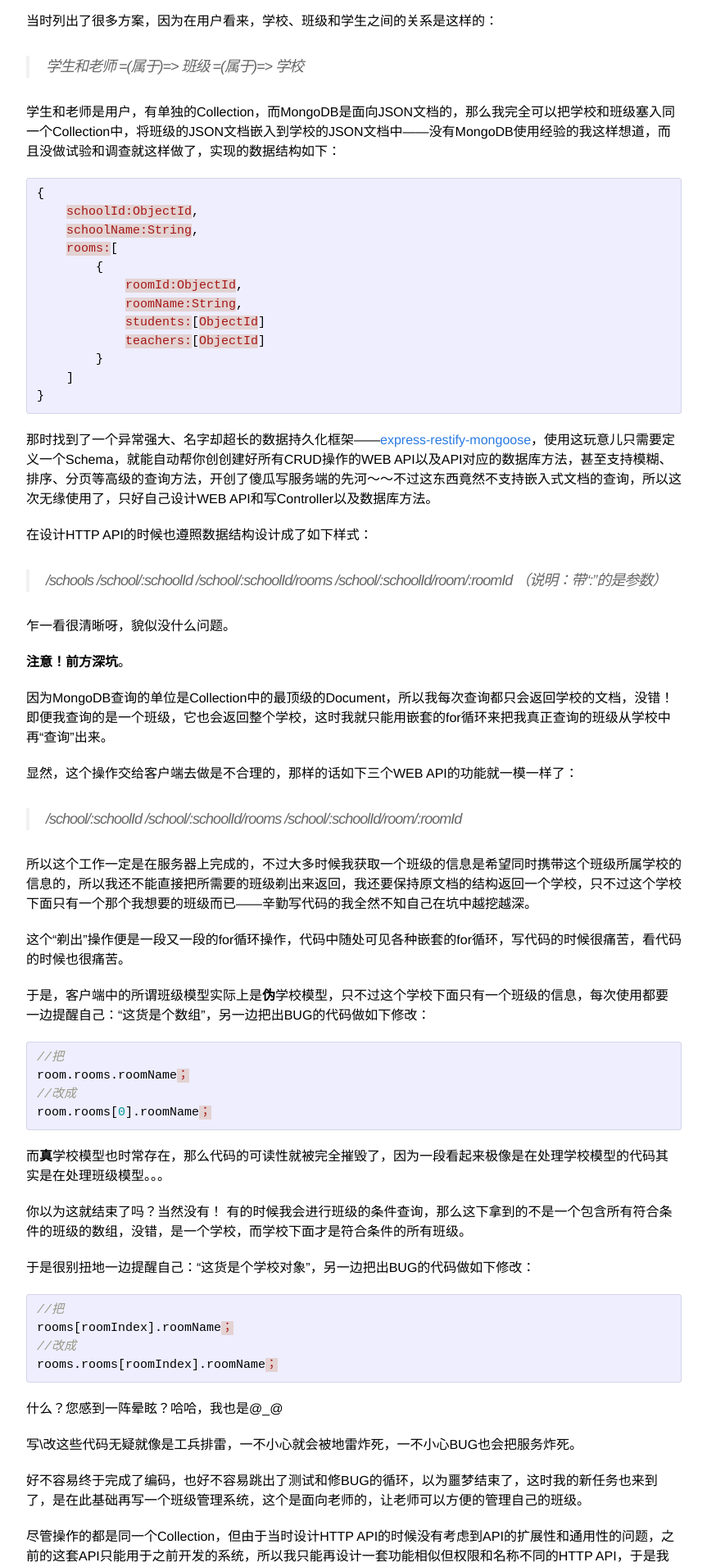
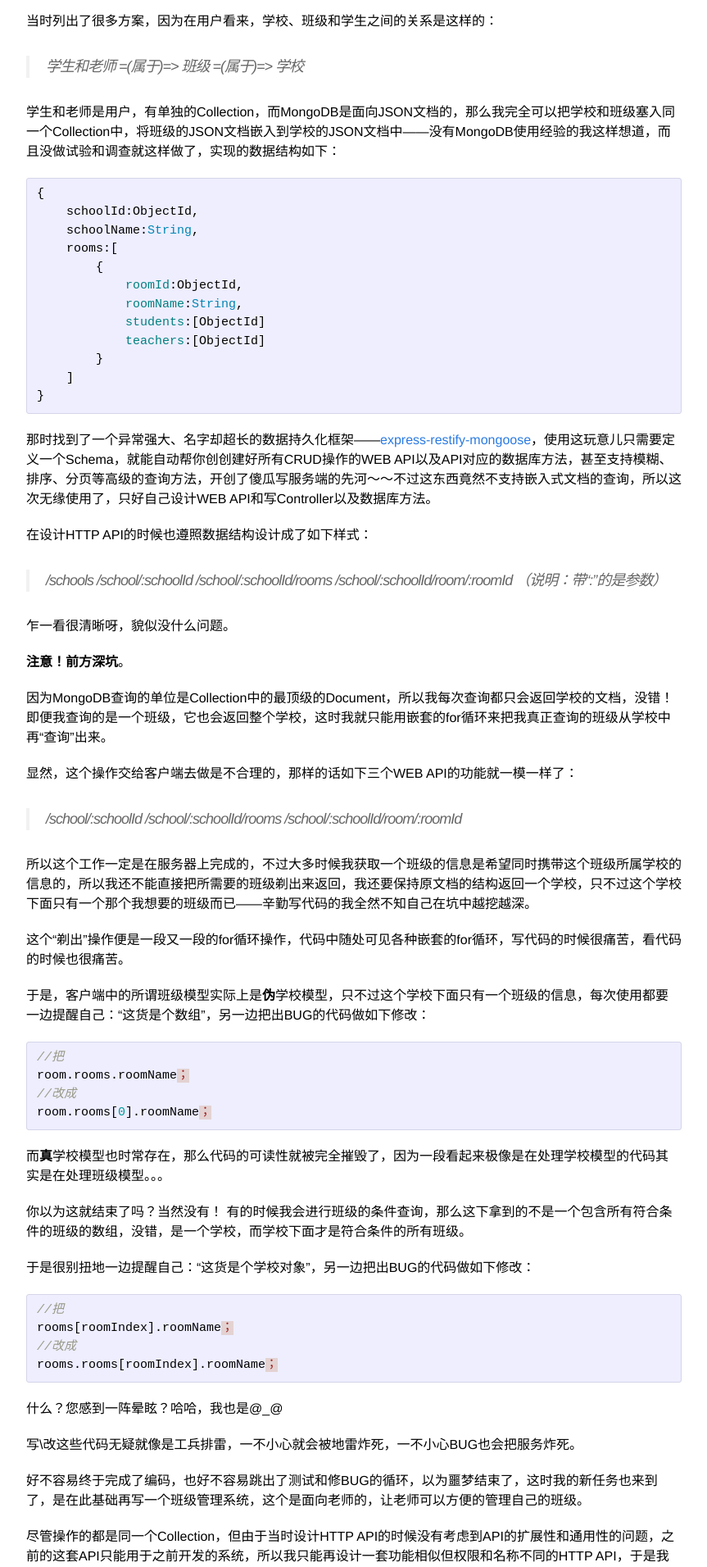
Before and after one commit to guanghetv/guanghetv.github.io, a Jekyll site: the page built from _posts/2014-10-11-http-api-design.markdown, in a window 1280 px wide. Shown: the part 484-2396 px from the top of the page at 82% size, without its empty margins (208-1071 px from the left). Built offline with Jekyll 4.4.1, drawn with Linux system fonts in a browser that asks for light colours; Markdown is read by kramdown in place of the engine named in the settings.

Commit message:
move markdown engine to redcarpet

````diff
--- a/_config.yml
+++ b/_config.yml
@@ -8,5 +8,5 @@ twitter_username: guanghetv
 github_username:  guanghetv
 
 # Build settings
-markdown: kramdown
-permalink: pretty
+markdown: redcarpet
+permalink: /:year/:month/:title.html
--- a/_posts/2014-10-11-http-api-design.markdown
+++ b/_posts/2014-10-11-http-api-design.markdown
@@ -18,11 +18,12 @@ author: "libook"
 由于此前看了好多宣传MongoDB优势的文章，现在要基于MongoDB设计数据结构还真有点小激动。
 
 当时列出了很多方案，因为在用户看来，学校、班级和学生之间的关系是这样的：
+
 > 学生和老师 =(属于)=> 班级 =(属于)=> 学校
 
 学生和老师是用户，有单独的Collection，而MongoDB是面向JSON文档的，那么我完全可以把学校和班级塞入同一个Collection中，将班级的JSON文档嵌入到学校的JSON文档中——没有MongoDB使用经验的我这样想道，而且没做试验和调查就这样做了，实现的数据结构如下：
 
-{% highlight json %}
+```javascript
 {
     schoolId:ObjectId,
     schoolName:String,
@@ -35,11 +36,12 @@ author: "libook"
         }
     ]
 }
-{% endhighlight %}
+```
 
 那时找到了一个异常强大、名字却超长的数据持久化框架——[express-restify-mongoose](http://florianholzapfel.github.io/express-restify-mongoose/)，使用这玩意儿只需要定义一个Schema，就能自动帮你创创建好所有CRUD操作的WEB API以及API对应的数据库方法，甚至支持模糊、排序、分页等高级的查询方法，开创了傻瓜写服务端的先河～～不过这东西竟然不支持嵌入式文档的查询，所以这次无缘使用了，只好自己设计WEB API和写Controller以及数据库方法。
 
 在设计HTTP API的时候也遵照数据结构设计成了如下样式：
+
 > /schools
 > /school/:schoolId
 > /school/:schoolId/rooms
@@ -53,6 +55,7 @@ author: "libook"
 因为MongoDB查询的单位是Collection中的最顶级的Document，所以我每次查询都只会返回学校的文档，没错！即便我查询的是一个班级，它也会返回整个学校，这时我就只能用嵌套的for循环来把我真正查询的班级从学校中再“查询”出来。
 
 显然，这个操作交给客户端去做是不合理的，那样的话如下三个WEB API的功能就一模一样了：
+
 > /school/:schoolId
 > /school/:schoolId/rooms
 > /school/:schoolId/room/:roomId
@@ -63,12 +66,12 @@ author: "libook"
 
 于是，客户端中的所谓班级模型实际上是**伪**学校模型，只不过这个学校下面只有一个班级的信息，每次使用都要一边提醒自己：“这货是个数组”，另一边把出BUG的代码做如下修改：
 
-{% highlight javascript %}
+```javascript
 //把
 room.rooms.roomName；
 //改成
 room.rooms[0].roomName；
-{% endhighlight %}
+```
 
 而**真**学校模型也时常存在，那么代码的可读性就被完全摧毁了，因为一段看起来极像是在处理学校模型的代码其实是在处理班级模型。。。
 
@@ -76,6 +79,7 @@ room.rooms[0].roomName；
 有的时候我会进行班级的条件查询，那么这下拿到的不是一个包含所有符合条件的班级的数组，没错，是一个学校，而学校下面才是符合条件的所有班级。
 
 于是很别扭地一边提醒自己：“这货是个学校对象”，另一边把出BUG的代码做如下修改：
+
 ```javascript
 //把
 rooms[roomIndex].roomName；
@@ -107,6 +111,7 @@ CTO大人慈祥地对我说：孩子，重构吧！
 
 * 由于API的controller中写了过于详细的业务逻辑（如定制的输入输出数据结构、权限判定），所以实现出来的API不具有通用性和扩展性，导致的结果是，分明是同类的功能反而要写几套名称不同的API，大大地加重了代码冗余，同时也失去了作为API应有的意义。
 * HTTP API的命名规则混乱；试想一下，如果需要把同一类功能写成不同的多个API的话，API的名称是不能冲突的，就拿班级来讲，有可能不同的API我要写成如下这种：
+
 >  /room
 >  /class
 >  /banJi
@@ -114,6 +119,7 @@ CTO大人慈祥地对我说：孩子，重构吧！
 >  ......
 
 *  HTTP API过长；由于此前是学校里面嵌入班级的文档，那么想当然地就将API设计成了如下所示，实际上后两个API当中的school没什么意义，因为room的ID本身就是唯一的：
+
 >  /schools
 >  /school/:schoolId
 >  /school/:schoolId/rooms
@@ -124,6 +130,7 @@ CTO大人慈祥地对我说：孩子，重构吧！
 重构主要考虑一下四个方面：
 
 ####1. 精简
+
 把最复杂的变成最简单的，才是最高明的。
 
 * 精简API数量，同类功能尽量使用同一个HTTP API；
@@ -131,14 +138,17 @@ CTO大人慈祥地对我说：孩子，重构吧！
 * 精锐代码，算法要保持简单高效。
 
 ####2. 通用
+
 HTTP API就像是原料，可以制作成什么东西取决于如何利用；但如果一个原料已经具有复杂的结构和功能，那么这个原料所能制成的产品就少之又少了。
 为了提高功能和代码的复用率，HTTP API不需要考虑任何用户背景（如权限）以及其他冗余功能；所以很简单的，客户端发送一定的规范化的请求，经过处理后服务返回事先约定的通用数据；数据如何使用交给客户端程序来决定。
 需要说明的是权限系统应该是额外的一套系统，将HTTP API放在权限系统之后，任何请求先经过权限系统的审核。
 
 ####3. 扩展
+
 同类的请求使用同一API，对输入和输出的不同需求要么让客户端的服务自己解决，要么使用不同的API参数来定制，有前面精简和通用的铺垫，高扩展性便是自然且方便的。
 
 ####4. 合理
+
 一栋大楼是否稳固，往往取决于地基是否牢靠。
 HTTP API作为系统的基础部分，要尽可能设计地合理，特别是输入输出，一旦重构无异于将整个系统推倒重做。
 
@@ -148,6 +158,7 @@ HTTP API作为系统的基础部分，要尽可能设计地合理，特别是输
 
 为了实现充分精简、通用、扩展与合理，我打算使用本文一开始提到的[express-restify-mongoose](http://florianholzapfel.github.io/express-restify-mongoose/)，哈哈，不要说我偷懒，之前不能用这个框架是因为它不支持嵌入式文档（MongoDB本身就不支持），现在将文档分离了，所以可以直接使用这个框架。
 最具有吸引力的是这个框架支持collection之间的ref引用功能，我可以通过配置Schema来直接使用populate参数取出ref引用的对象，如：
+
 >  /rooms/:roomId?populate=students,school
 >  返回的班级对象包含完整的学校对象和学生对象
 
@@ -190,8 +201,9 @@ HTTP API作为系统的基础部分，要尽可能设计地合理，特别是输
     * Provide resource (UU)IDs——提供资源ID
     我的看法：其实作者想说的是全球唯一的ID（如UUID），这样有助于和其他（企业）的服务进行对接。但是究竟是需要每一个数据对象都要用UUID编号还是只是在对外结构使用UUID编号，具体还要看需求。
     * Provide standard timestamps——提供标准的时间戳
-    我的看法：大多类型的业务逻辑都需要数据对象有创建时间和修改时间。
-    * Use UTC times formatted in ISO8601——使用ISO8601标准中的UTC时间格式
+		我的看法：大多类型的业务逻辑都需要数据对象有创建时间和修改时间。
+
+		* Use UTC times formatted in ISO8601——使用ISO8601标准中的UTC时间格式
     我的看法：千万不要用本地时间，另外也要确定服务器环境使用的是UTC时间，特别是国际化和与其他（企业）的系统协作的时候，使用UTC时间可以避免混乱和莫名其妙的BUG。
     * Nest foreign key relations——嵌套外键引用
     我的看法：怎么说呢？嵌套问题是我之前遇到的最大的坑，明确好嵌套关系非常重要，特别是MongoDB这样不支持嵌入式文档操作的情况。我的实现方式是使用Mongoose和restify自带的ref引用功能，可以使用一条请求同时拿到相关联的多个对象，返回的JSON表现为一个主要对象嵌套多个子对象。
--- a/css/main.css
+++ b/css/main.css
@@ -408,3 +408,7 @@ a:visited { color: #205caa; }
     margin: 0 0 15px; }
 
 }
+
+li{
+	white-space: pre-line;
+}
````
